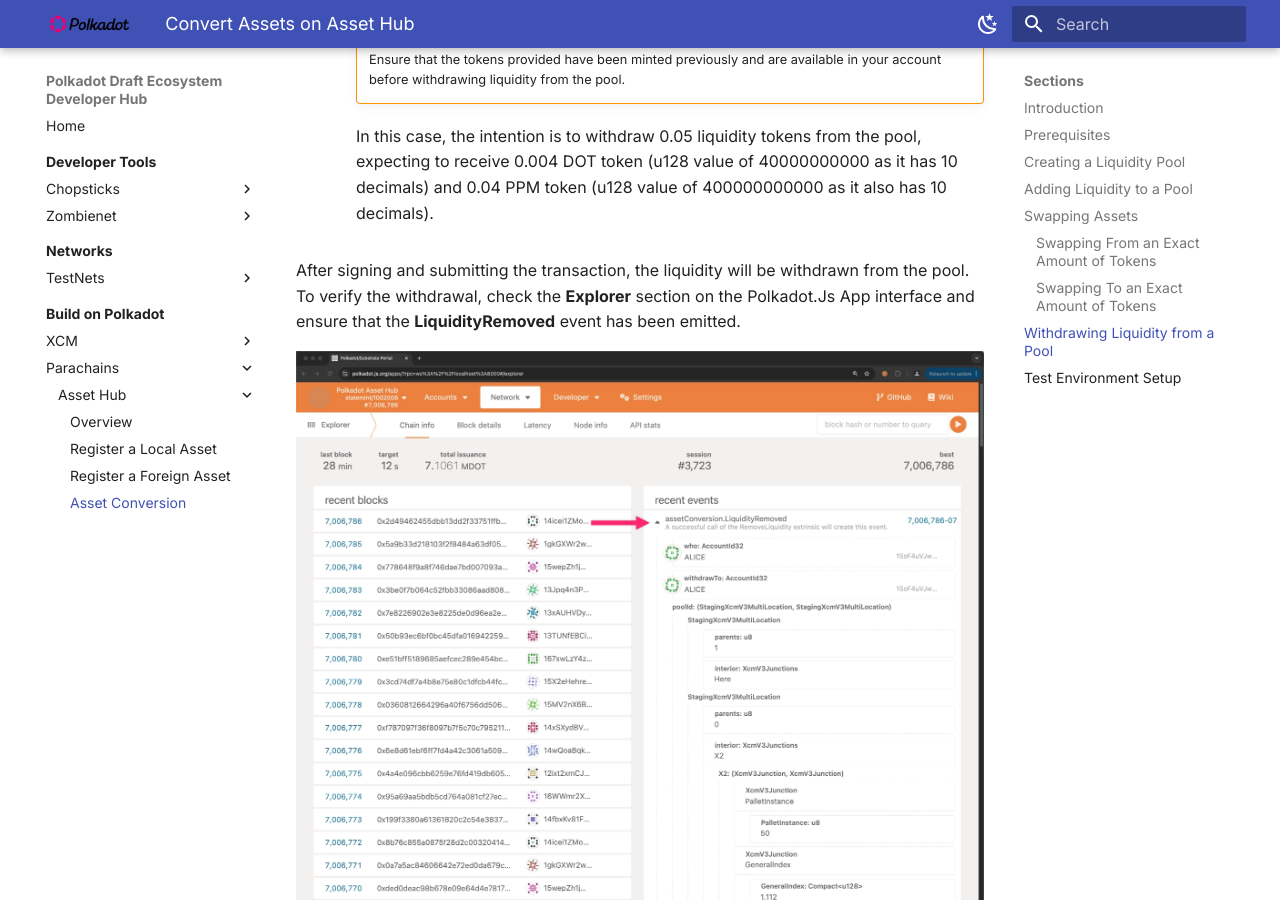
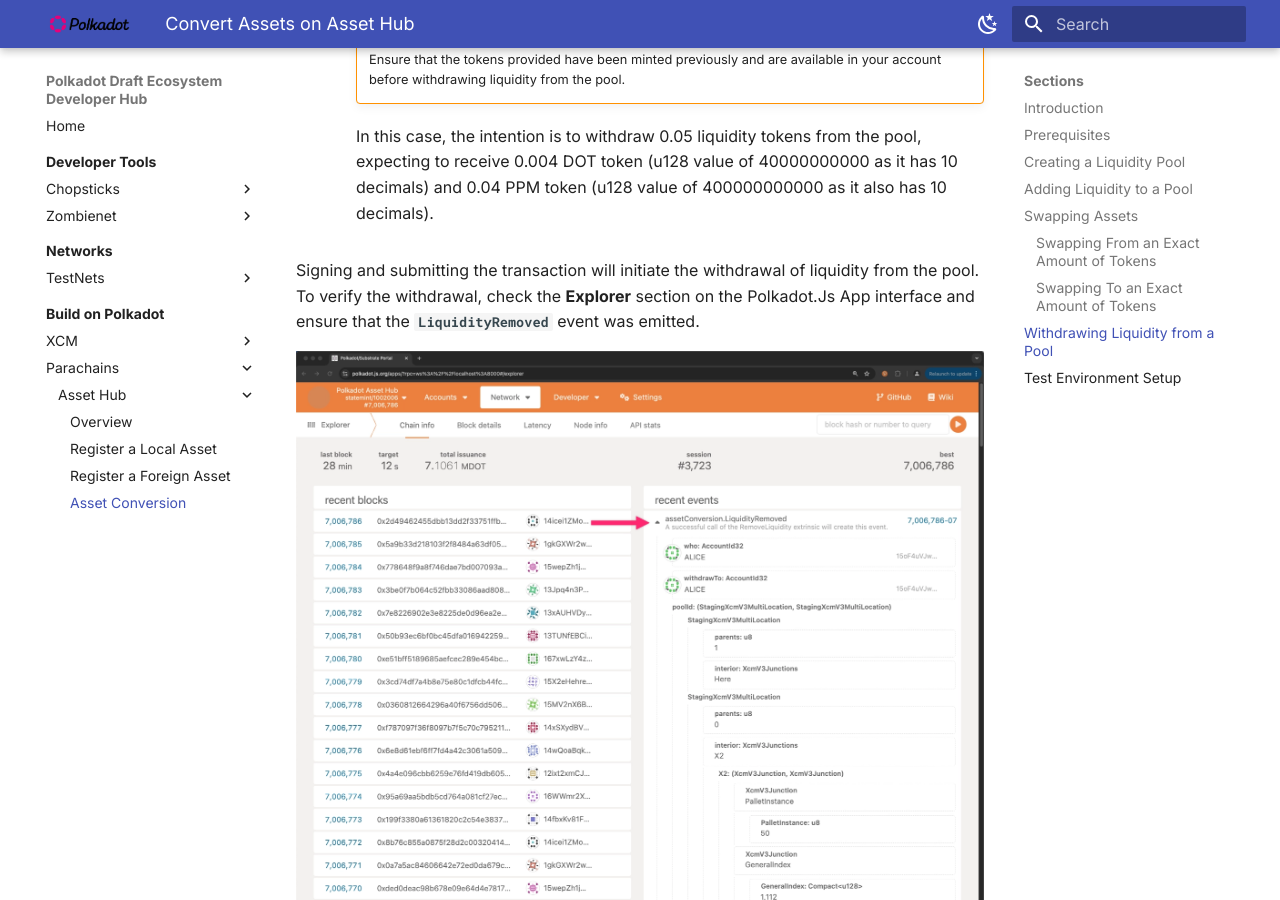
Before and after one commit to papermoonio/polkadot-ecosystem-docs-draft, an MkDocs documentation site: the page built from docs/build-on-polkadot/parachains/asset-hub/asset-conversion.md, in a window 1280 px wide and 900 px high, scrolled down 20281 px. Built offline with MkDocs 1.6.1 and Material for MkDocs 9.7.7, drawn with Linux system fonts in a browser that asks for light colours.

Commit message:
Update docs/build-on-polkadot/parachains/asset-hub/asset-conversion.md
Co-authored-by: Dawn Kelly <83190195+dawnkelly09@users.noreply.github.com>

```diff
--- a/docs/build-on-polkadot/parachains/asset-hub/asset-conversion.md
+++ b/docs/build-on-polkadot/parachains/asset-hub/asset-conversion.md
@@ -300,7 +300,7 @@
 
         In this case, the intention is to withdraw 0.05 liquidity tokens from the pool, expecting to receive 0.004 DOT token (u128 value of 40000000000 as it has 10 decimals) and 0.04 PPM token (u128 value of 400000000000 as it also has 10 decimals).
 
-After signing and submitting the transaction, the liquidity will be withdrawn from the pool. To verify the withdrawal, check the **Explorer** section on the Polkadot.Js App interface and ensure that the **LiquidityRemoved** event has been emitted.
+Signing and submitting the transaction will initiate the withdrawal of liquidity from the pool. To verify the withdrawal, check the **Explorer** section on the Polkadot.Js App interface and ensure that the **`LiquidityRemoved`** event was emitted.
 
 ![Remove Liquidity Event](/polkadot-ecosystem-docs-draft/images/build-on-polkadot/parachains/asset-hub/asset-conversion/asset-conversion-16.webp)
 
```
